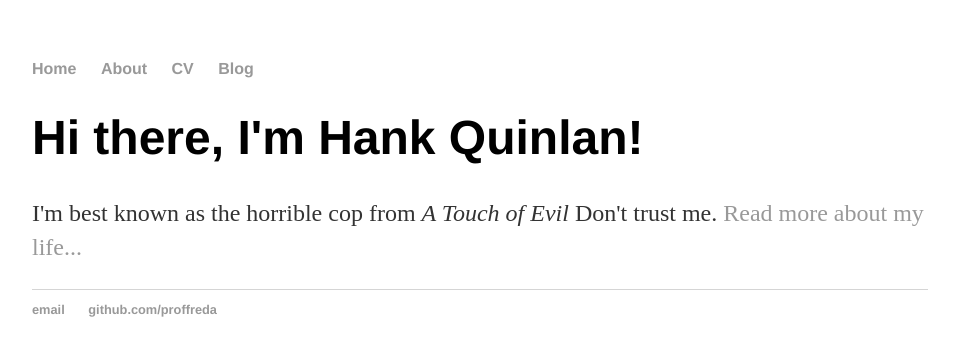
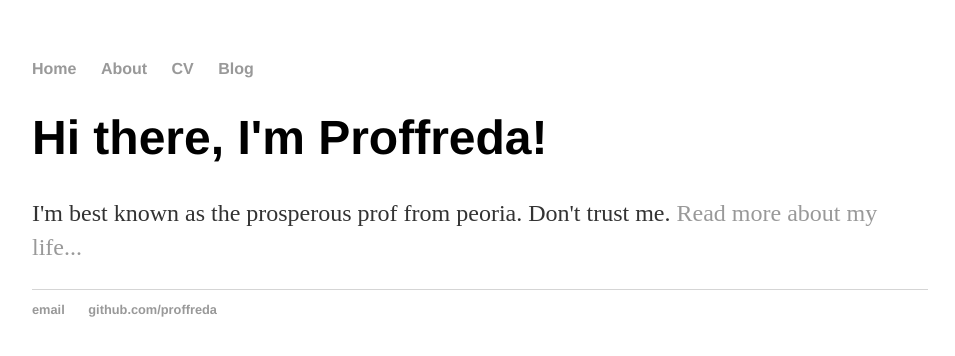
Before and after one commit to proffreda/proffreda.github.io, a Jekyll site: the page built from index.html, in a window 1280 px wide. Shown: the top 356 px of the page, without its empty margins (160-1115 px from the left). Built offline with Jekyll 4.4.1, drawn with Linux system fonts in a browser that asks for light colours.

Commit message:
Update index.html

```diff
--- a/index.html
+++ b/index.html
@@ -1,8 +1,8 @@
 ---
 layout: default
-title: Hank Quinlan, Horrible Cop
+title: Proffreda, CWHS Computer Science
 ---
 <div class="blurb">
-	<h1>Hi there, I'm Hank Quinlan!</h1>
-	<p>I'm best known as the horrible cop from <em>A Touch of Evil</em> Don't trust me. <a href="/about">Read more about my life...</a></p>
+	<h1>Hi there, I'm Proffreda!</h1>
+	<p>I'm best known as the prosperous prof from peoria.  Don't trust me. <a href="/about">Read more about my life...</a></p>
 </div><!-- /.blurb -->
```
